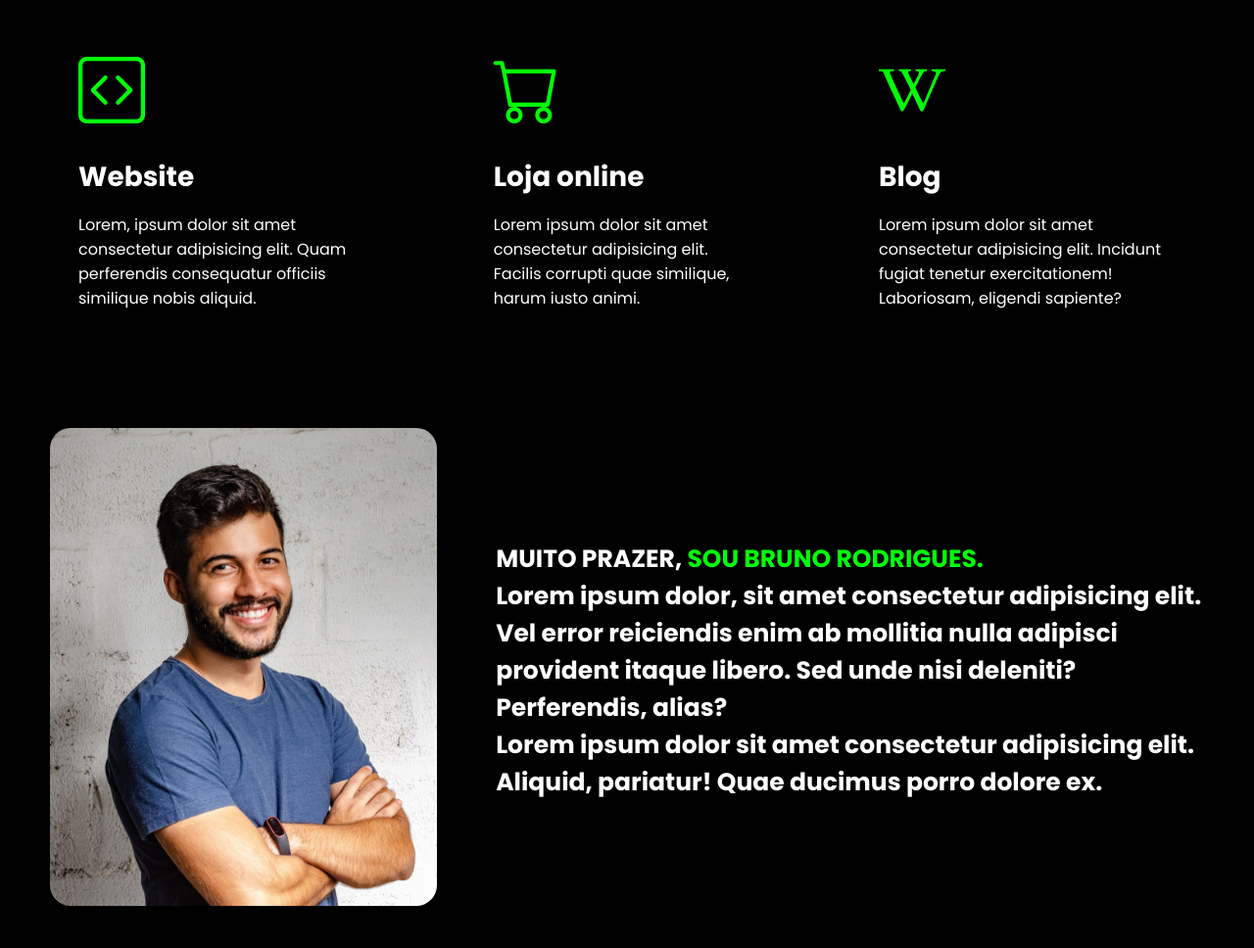
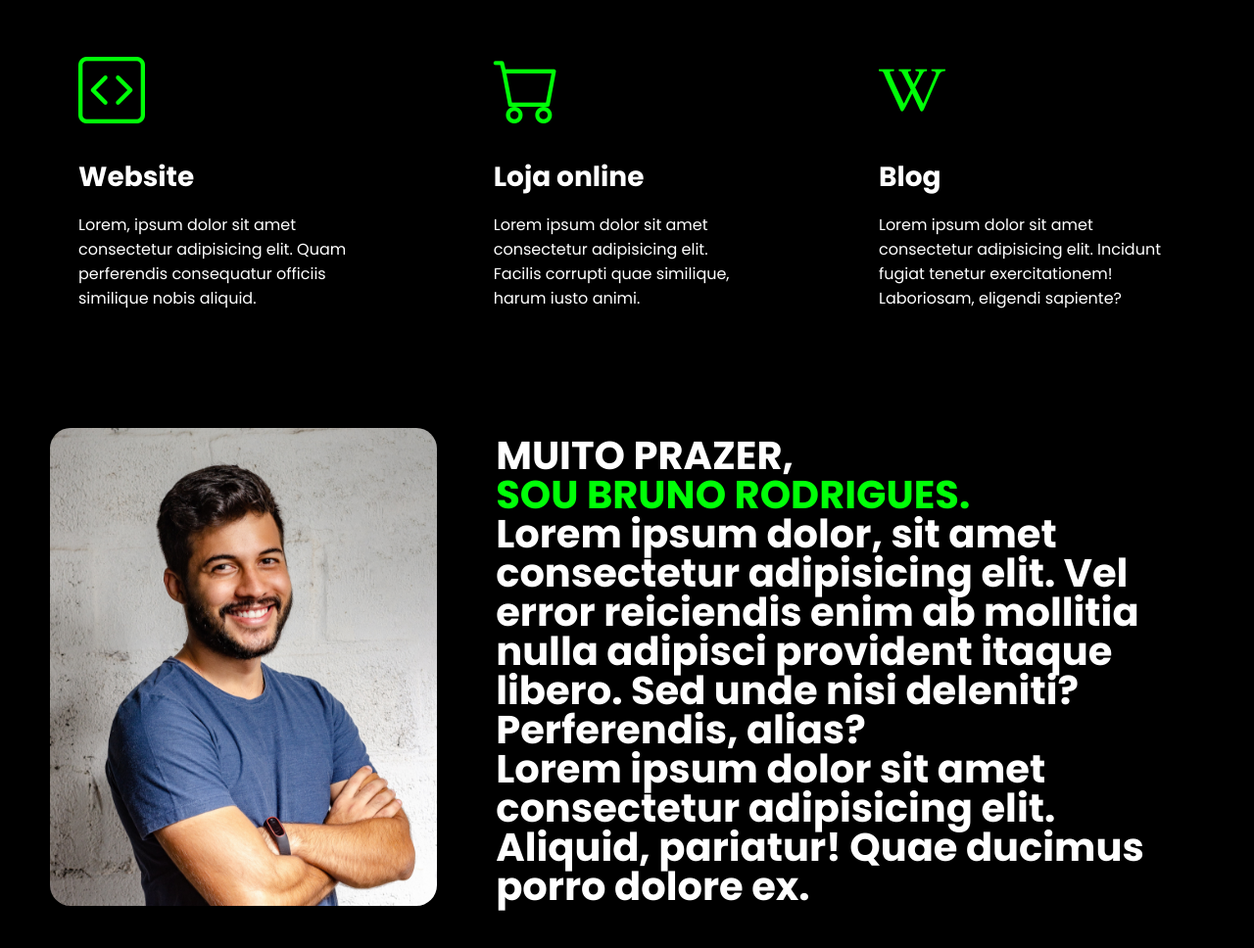
Before and after one commit to Lcourse/portfolio-example, a plain HTML site: page src/index.html in a window 1280 px wide. Shown: the part 845-1813 px from the top of the page at 98% size. Drawn offline with nearby package versions, Linux system fonts and the light colour scheme.

Commit message:
.sobre .txt-sobre h2

```diff
--- a/src/css/style.css
+++ b/src/css/style.css
@@ -174,9 +174,11 @@ section.sobre .flex {
 }
 
 .sobre .txt-sobre h2 {
-    font-size: 25px;
+    font-size: 40px;
+    line-height: 40px;
 }
 
 .sobre .txt-sobre h2 span {
     color: #00FF08;
+    display: block;
 }
```
